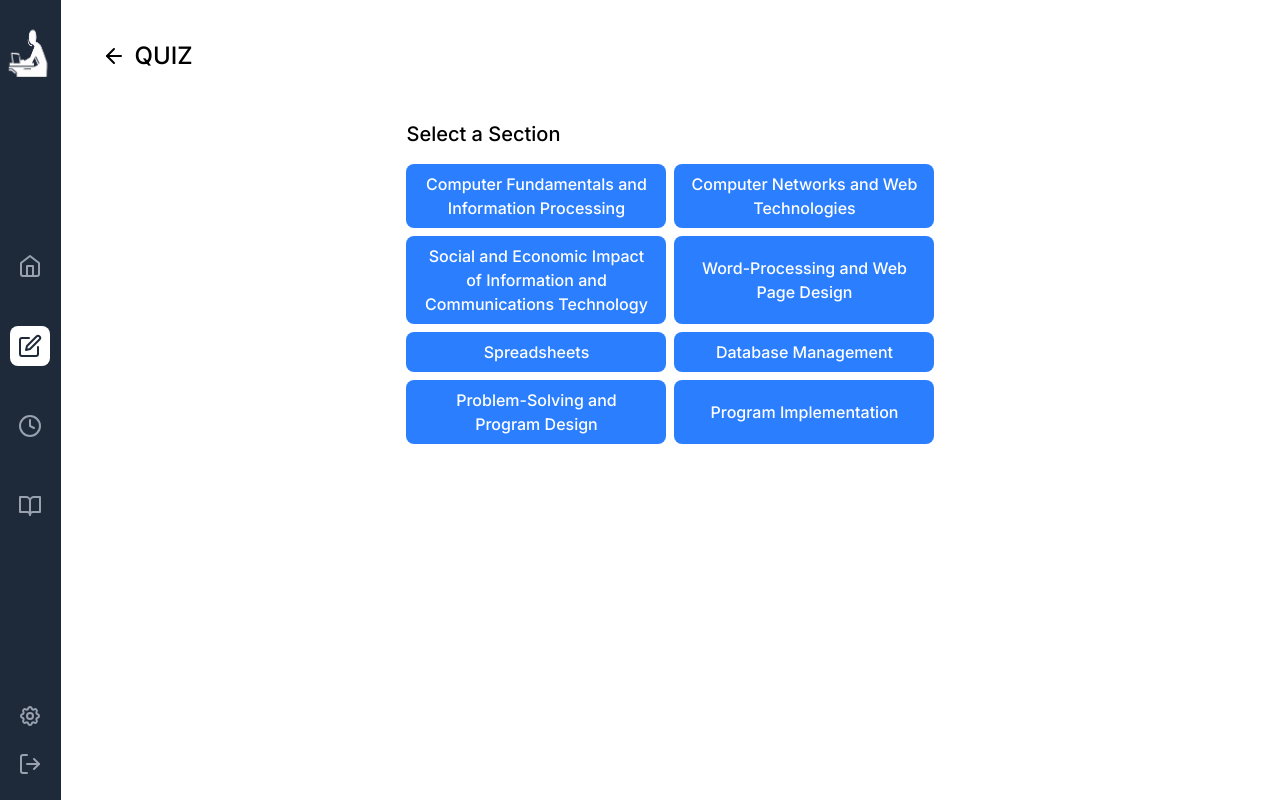
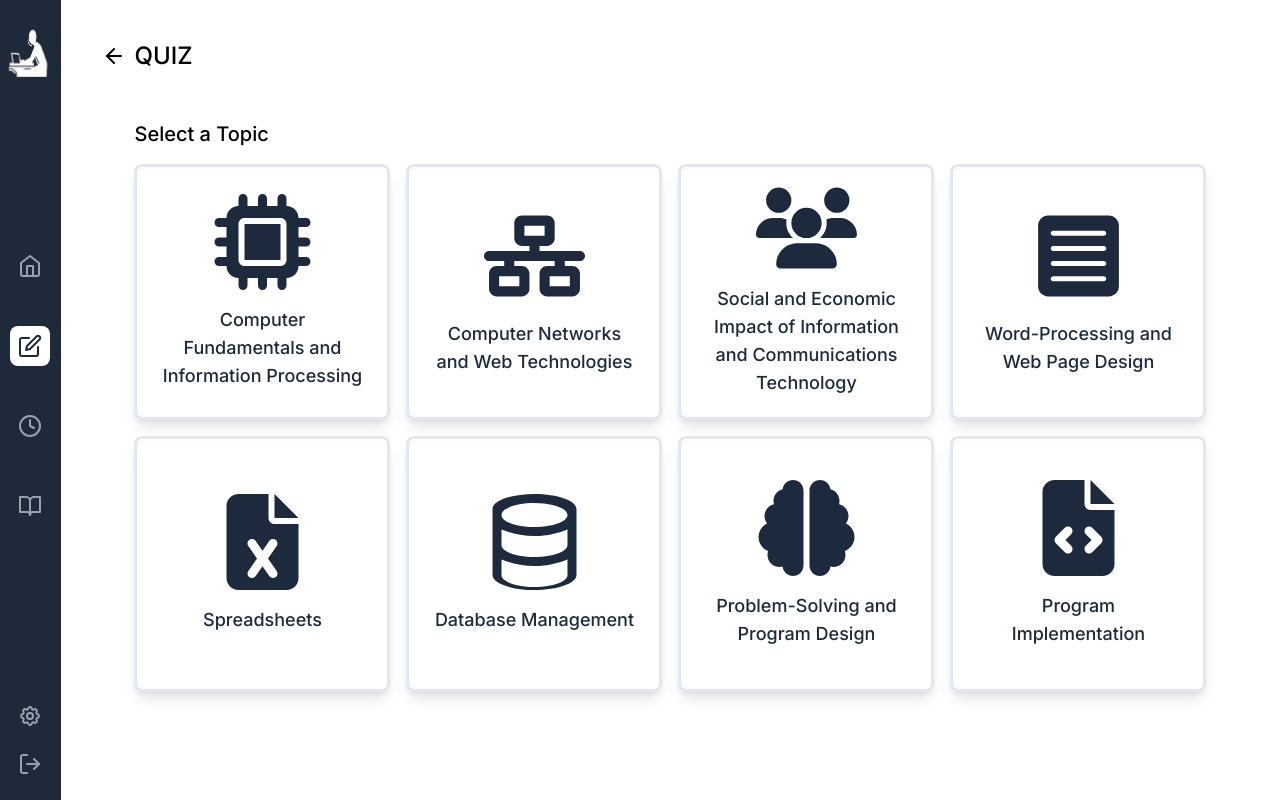
Before and after one commit to JamarTG/capstone, a React (Vite) app in the folder frontend/: page /quiz in a window 1280 px wide. Built offline with nearby package versions, Linux system fonts and the light colour scheme.

Commit message:
Created Section Page of Quiz

```diff
--- /dev/null
+++ b/frontend/src/data/topics.tsx
@@ -0,0 +1,12 @@
+const topics = [
+    { name: "Computer Fundamentals and Information Processing", icon: () => (<svg className="fill-slate-800 w-full h-full xs:w-full sm:w-full md:w-1/2 lg:w-1/2" xmlns="http://www.w3.org/2000/svg" viewBox="0 0 512 512"><path d="M176 24c0-13.3-10.7-24-24-24s-24 10.7-24 24l0 40c-35.3 0-64 28.7-64 64l-40 0c-13.3 0-24 10.7-24 24s10.7 24 24 24l40 0 0 56-40 0c-13.3 0-24 10.7-24 24s10.7 24 24 24l40 0 0 56-40 0c-13.3 0-24 10.7-24 24s10.7 24 24 24l40 0c0 35.3 28.7 64 64 64l0 40c0 13.3 10.7 24 24 24s24-10.7 24-24l0-40 56 0 0 40c0 13.3 10.7 24 24 24s24-10.7 24-24l0-40 56 0 0 40c0 13.3 10.7 24 24 24s24-10.7 24-24l0-40c35.3 0 64-28.7 64-64l40 0c13.3 0 24-10.7 24-24s-10.7-24-24-24l-40 0 0-56 40 0c13.3 0 24-10.7 24-24s-10.7-24-24-24l-40 0 0-56 40 0c13.3 0 24-10.7 24-24s-10.7-24-24-24l-40 0c0-35.3-28.7-64-64-64l0-40c0-13.3-10.7-24-24-24s-24 10.7-24 24l0 40-56 0 0-40c0-13.3-10.7-24-24-24s-24 10.7-24 24l0 40-56 0 0-40zM160 128l192 0c17.7 0 32 14.3 32 32l0 192c0 17.7-14.3 32-32 32l-192 0c-17.7 0-32-14.3-32-32l0-192c0-17.7 14.3-32 32-32zm192 32l-192 0 0 192 192 0 0-192z"/></svg>) },
+    { name: "Computer Networks and Web Technologies", icon: () => (<svg className="fill-slate-800 w-full h-full xs:w-full sm:w-full md:w-1/2 lg:w-1/2" xmlns="http://www.w3.org/2000/svg" viewBox="0 0 640 512"><path d="M256 64l128 0 0 64-128 0 0-64zM240 0c-26.5 0-48 21.5-48 48l0 96c0 26.5 21.5 48 48 48l48 0 0 32L32 224c-17.7 0-32 14.3-32 32s14.3 32 32 32l96 0 0 32-48 0c-26.5 0-48 21.5-48 48l0 96c0 26.5 21.5 48 48 48l160 0c26.5 0 48-21.5 48-48l0-96c0-26.5-21.5-48-48-48l-48 0 0-32 256 0 0 32-48 0c-26.5 0-48 21.5-48 48l0 96c0 26.5 21.5 48 48 48l160 0c26.5 0 48-21.5 48-48l0-96c0-26.5-21.5-48-48-48l-48 0 0-32 96 0c17.7 0 32-14.3 32-32s-14.3-32-32-32l-256 0 0-32 48 0c26.5 0 48-21.5 48-48l0-96c0-26.5-21.5-48-48-48L240 0zM96 448l0-64 128 0 0 64L96 448zm320-64l128 0 0 64-128 0 0-64z"/></svg>) },
+    { name: "Social and Economic Impact of Information and Communications Technology", icon: () => (<svg className="fill-slate-800 w-full h-full xs:w-full sm:w-full md:w-1/2 lg:w-1/2" xmlns="http://www.w3.org/2000/svg" viewBox="0 0 640 512"><path d="M144 0a80 80 0 1 1 0 160A80 80 0 1 1 144 0zM512 0a80 80 0 1 1 0 160A80 80 0 1 1 512 0zM0 298.7C0 239.8 47.8 192 106.7 192l42.7 0c15.9 0 31 3.5 44.6 9.7c-1.3 7.2-1.9 14.7-1.9 22.3c0 38.2 16.8 72.5 43.3 96c-.2 0-.4 0-.7 0L21.3 320C9.6 320 0 310.4 0 298.7zM405.3 320c-.2 0-.4 0-.7 0c26.6-23.5 43.3-57.8 43.3-96c0-7.6-.7-15-1.9-22.3c13.6-6.3 28.7-9.7 44.6-9.7l42.7 0C592.2 192 640 239.8 640 298.7c0 11.8-9.6 21.3-21.3 21.3l-213.3 0zM224 224a96 96 0 1 1 192 0 96 96 0 1 1 -192 0zM128 485.3C128 411.7 187.7 352 261.3 352l117.3 0C452.3 352 512 411.7 512 485.3c0 14.7-11.9 26.7-26.7 26.7l-330.7 0c-14.7 0-26.7-11.9-26.7-26.7z"/></svg>) },
+    { name: "Word-Processing and Web Page Design", icon: () => (<svg className="fill-slate-800 w-full h-full xs:w-full sm:w-full md:w-1/2 lg:w-1/2" xmlns="http://www.w3.org/2000/svg" viewBox="0 0 640 512"><path d="M64 64C64 28.7 92.7 0 128 0H512c35.3 0 64 28.7 64 64V448c0 35.3-28.7 64-64 64H128c-35.3 0-64-28.7-64-64V64zM160 96c-8.8 0-16 7.2-16 16s7.2 16 16 16H480c8.8 0 16-7.2 16-16s-7.2-16-16-16H160zm0 96c-8.8 0-16 7.2-16 16s7.2 16 16 16H480c8.8 0 16-7.2 16-16s-7.2-16-16-16H160zm0 96c-8.8 0-16 7.2-16 16s7.2 16 16 16H480c8.8 0 16-7.2 16-16s-7.2-16-16-16H160zm0 96c-8.8 0-16 7.2-16 16s7.2 16 16 16H480c8.8 0 16-7.2 16-16s-7.2-16-16-16H160z"/></svg>) },
+    { name: "Spreadsheets", icon: () => (<svg className="fill-slate-800 w-full h-full xs:w-full sm:w-full md:w-1/2 lg:w-1/2" xmlns="http://www.w3.org/2000/svg" viewBox="0 0 384 512"><path d="M64 0C28.7 0 0 28.7 0 64L0 448c0 35.3 28.7 64 64 64l256 0c35.3 0 64-28.7 64-64l0-288-128 0c-17.7 0-32-14.3-32-32L224 0 64 0zM256 0l0 128 128 0L256 0zM155.7 250.2L192 302.1l36.3-51.9c7.6-10.9 22.6-13.5 33.4-5.9s13.5 22.6 5.9 33.4L221.3 344l46.4 66.2c7.6 10.9 5 25.8-5.9 33.4s-25.8 5-33.4-5.9L192 385.8l-36.3 51.9c-7.6 10.9-22.6 13.5-33.4 5.9s-13.5-22.6-5.9-33.4L162.7 344l-46.4-66.2c-7.6-10.9-5-25.8 5.9-33.4s25.8-5 33.4 5.9z"/></svg>) },
+    { name: "Database Management", icon: () => (<svg className="fill-slate-800 w-full h-full xs:w-full sm:w-full md:w-1/2 lg:w-1/2" xmlns="http://www.w3.org/2000/svg" viewBox="0 0 448 512"><path d="M224 0C100.3 0 0 35.8 0 80V432c0 44.2 100.3 80 224 80s224-35.8 224-80V80c0-44.2-100.3-80-224-80zM224 48c97.2 0 176 28.7 176 64s-78.8 64-176 64S48 148.3 48 112s78.8-64 176-64zM48 192c0-1.1 .2-2.1 .6-3.2C91.8 207.1 154.9 224 224 224s132.2-16.9 175.4-35.2c.4 1 .6 2.1 .6 3.2V272c0 35.3-78.8 64-176 64S48 307.3 48 272V192zM48 352c0-1.1 .2-2.1 .6-3.2C91.8 367.1 154.9 384 224 384s132.2-16.9 175.4-35.2c.4 1 .6 2.1 .6 3.2V432c0 35.3-78.8 64-176 64S48 467.3 48 432V352z"/></svg>) },
+    { name: "Problem-Solving and Program Design", icon: () => (<svg className="fill-slate-800 w-full h-full xs:w-full sm:w-full md:w-1/2 lg:w-1/2" xmlns="http://www.w3.org/2000/svg" viewBox="0 0 512 512"><path d="M184 0c30.9 0 56 25.1 56 56l0 400c0 30.9-25.1 56-56 56c-28.9 0-52.7-21.9-55.7-50.1c-5.2 1.4-10.7 2.1-16.3 2.1c-35.3 0-64-28.7-64-64c0-7.4 1.3-14.6 3.6-21.2C21.4 367.4 0 338.2 0 304c0-31.9 18.7-59.5 45.8-72.3C37.1 220.8 32 207 32 192c0-30.7 21.6-56.3 50.4-62.6C80.8 123.9 80 118 80 112c0-29.9 20.6-55.1 48.3-62.1C131.3 21.9 155.1 0 184 0zM328 0c28.9 0 52.6 21.9 55.7 49.9c27.8 7 48.3 32.1 48.3 62.1c0 6-.8 11.9-2.4 17.4c28.8 6.2 50.4 31.9 50.4 62.6c0 15-5.1 28.8-13.8 39.7C493.3 244.5 512 272.1 512 304c0 34.2-21.4 63.4-51.6 74.8c2.3 6.6 3.6 13.8 3.6 21.2c0 35.3-28.7 64-64 64c-5.6 0-11.1-.7-16.3-2.1c-3 28.2-26.8 50.1-55.7 50.1c-30.9 0-56-25.1-56-56l0-400c0-30.9 25.1-56 56-56z"/></svg>) },
+    { name: "Program Implementation", icon: () => (<svg className="fill-slate-800 w-full h-full xs:w-full sm:w-full md:w-1/2 lg:w-1/2" xmlns="http://www.w3.org/2000/svg" viewBox="0 0 384 512"><path d="M64 0C28.7 0 0 28.7 0 64L0 448c0 35.3 28.7 64 64 64l256 0c35.3 0 64-28.7 64-64l0-288-128 0c-17.7 0-32-14.3-32-32L224 0 64 0zM256 0l0 128 128 0L256 0zM153 289l-31 31 31 31c9.4 9.4 9.4 24.6 0 33.9s-24.6 9.4-33.9 0L71 337c-9.4-9.4-9.4-24.6 0-33.9l48-48c9.4-9.4 24.6-9.4 33.9 0s9.4 24.6 0 33.9zM265 255l48 48c9.4 9.4 9.4 24.6 0 33.9l-48 48c-9.4 9.4-24.6 9.4-33.9 0s-9.4-24.6 0-33.9l31-31-31-31c-9.4-9.4-9.4-24.6 0-33.9s24.6-9.4 33.9 0z"/></svg>) },
+];
+
+export { topics };
--- a/frontend/src/pages/quiz.tsx
+++ b/frontend/src/pages/quiz.tsx
@@ -1,6 +1,6 @@
 import { useState } from "react";
 import PageContent from "../components/layout/page-content";
-import { sections } from "../data/section";
+import { topics } from "../data/topics";
 
 const QuizPage = () => {
   const [selectedSection, setSelectedSection] = useState<string | null>(null);
@@ -23,19 +23,22 @@ const QuizPage = () => {
 
   return (
     <PageContent title={"Quiz"}>
-      <div className="p-6 max-w-xl mx-auto">
+      <div className="p-6  w-full">
         {!selectedSection ? (
           <div>
-            <h2 className="text-xl font-bold mb-4">Select a Section</h2>
-            <div className="grid grid-cols-2 gap-2">
-              {sections.map((section) => (
-                <button
-                  key={section}
-                  onClick={() => setSelectedSection(section)}
-                  className="px-4 py-2 bg-blue-500 text-white rounded-lg hover:bg-blue-600"
-                >
-                  {section}
-                </button>
+            <h2 className="text-xl font-bold mb-4">Select a Topic</h2>
+            <div className="grid grid-cols-1 sm:grid-cols-2 md:grid-cols-3 lg:grid-cols-4 gap-4">
+              {topics.map((topic) => (
+              <button
+                key={topic.name}
+                onClick={() => setSelectedSection(topic.name)}
+                className="w-full h-64 flex flex-col justify-center items-center px-2 py-1 border-3 border-slate-200 text-slate-800 rounded-lg hover:border-blue-300 shadow-lg transform hover:scale-105 transition-transform duration-300"
+              >
+                <div className="flex flex-col items-center justify-center  w-full h-full p-4">
+                <div className="h-24 w-24 mb-4 w-full flex justify-center items-center">{<topic.icon />}</div>
+                <h2 className="text-center text-lg font-semibold">{topic.name}</h2>
+                </div>
+              </button>
               ))}
             </div>
           </div>
@@ -54,7 +57,6 @@ const QuizPage = () => {
             <h2 className="text-xl font-bold mb-4">{selectedSection} Quiz</h2>
             <p className="text-lg font-semibold text-red-500">Time Left: {timeLeft}s</p>
             <div className="mt-4">
-
               <p>Question 1: Example question?</p>
               <div className="flex gap-2 mt-2">
                 <button className="px-4 py-2 bg-gray-200 rounded">Option A</button>
```
